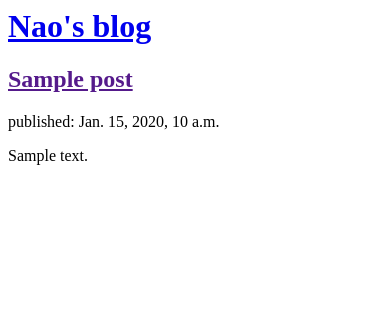
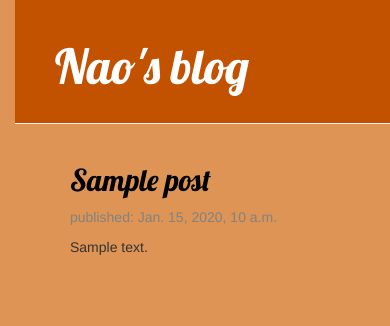
Before and after one commit to naonobu25/my-first-blog, a Django app: page / in a window 390 px wide. Shown: the top 326 px of the page. Run offline with Django 3.2, Linux system fonts and the light colour scheme; tables that the repository leaves empty hold one stand-in row (values such as "Sample post"); some libraries are stand-ins or nearby versions.

Commit message:
CHANGED post_list, urls, views CREATED blog.css, base.html, post_detail.html

```diff
--- /dev/null
+++ b/blog/static/css/blog.css
@@ -0,0 +1,52 @@
+.page-header {
+  background-color: #C25100;
+  margin-top: 0;
+  padding: 20px 20px 20px 40px;
+}
+
+.page-header h1, .page-header h1 a, .page-header h1 a:visited, .page-header h1 a:active {
+  color: #ffffff;
+  font-size: 36pt;
+  text-decoration: none;
+}
+
+.content {
+  margin-left: 40px;
+}
+
+h1, h2, h3, h4 {
+    color: #B74221;
+    font-family: 'lobster', cursive;
+}
+
+.date {
+  color: #828282;
+}
+
+.save {
+  float: right;
+}
+
+.post-form textarea, .post-form input {
+  width: 100%;
+}
+
+.top-menu, .top-menu:hover, .top-menu:visited {
+  color: #ffffff;
+  float: right;
+  font-size: 26pt;
+  margin-right: 20px;
+}
+
+.post {
+  margin-bottom: 70px;
+}
+
+.post h2 a, .post h2 a:visited {
+  color: #000000;
+}
+
+body {
+  padding-left: 15px;
+  background-color: #DD9454;
+}
--- /dev/null
+++ b/blog/templates/blog/base.html
@@ -0,0 +1,30 @@
+{% load static %}
+
+<html>
+
+  <head>
+
+    <title>Nao's blog</title>
+
+    <link rel="stylesheet" href="//maxcdn.bootstrapcdn.com/bootstrap/3.2.0/css/bootstrap.min.css">
+    <link rel="stylesheet" href="//maxcdn.bootstrapcdn.com/bootstrap/3.2.0/css/bootstrap-theme.min.css">
+    <link href="//fonts.googleapis.com/css?family=Lobster&subset=latin,latin-ext" rel="stylesheet" type="text/css">
+    <link rel="stylesheet" href="{% static 'css/blog.css' %}">
+
+  </head>
+
+  <body>
+      <div class="page-header">
+          <h1><a href="/">Nao's blog</a></h1>
+      </div>
+      <div class="content container">
+          <div class="row">
+              <div class="col-md-8">
+              {% block content %}
+              {% endblock %}
+              </div>
+          </div>
+      </div>
+  </body>
+
+</html>
--- a/blog/templates/blog/post_list.html
+++ b/blog/templates/blog/post_list.html
@@ -1,23 +1,13 @@
-<html>
+{% extends 'blog/base.html' %}
 
-  <head>
-    <title>Nao's blog</title>
-  </head>
-
-<body>
-
-  <div>
-    <h1><a href='/'>Nao's blog</a></h1>
-  </div>
-
-  {% for post in posts %}
-  <div>
-    <h2><a href="">{{ post.title }}</a></h2>
-    <p>published: {{ post.published_date}}</p>
-    <p>{{ post.text|linebreaksbr}}</p>
-  </div>
-  {% endfor %}
-
-</body>
-
-</html>
+      {% block content %}
+        {% for post in posts %}
+          <div class="post">
+            <h2><a href="{% url 'post_detail' pk=post.pk %}">{{ post.title }}</a></h2>
+            <div class="date">
+            <p>published: {{ post.published_date}}</p>
+            </div>
+            <p>{{ post.text|linebreaksbr}}</p>
+          </div>
+        {% endfor %}
+      {% endblock %}
--- a/blog/urls.py
+++ b/blog/urls.py
@@ -3,4 +3,5 @@ from . import views
 
 urlpatterns = [
     path('', views.post_list, name='post_list'),
+    path('post/<int:pk>/', views.post_detail, name='post_detail'),
 ]
--- a/blog/views.py
+++ b/blog/views.py
@@ -1,7 +1,11 @@
-from django.shortcuts import render
+from django.shortcuts import render, get_object_or_404
 from django.utils import timezone
 from .models import Post
 
 def post_list(request):
     posts=Post.objects.filter(published_date__lte=timezone.now()).order_by('-published_date')
     return render(request, 'blog/post_list.html', {'posts': posts})
+
+def post_detail(request, pk):
+    post = get_object_or_404(Post, pk=pk)
+    return render(request, 'blog/post_detail.html', {'post': post})
```
Also changed, not shown: blog/templates/blog/post_detail.html (added, +13 -0 lines).
